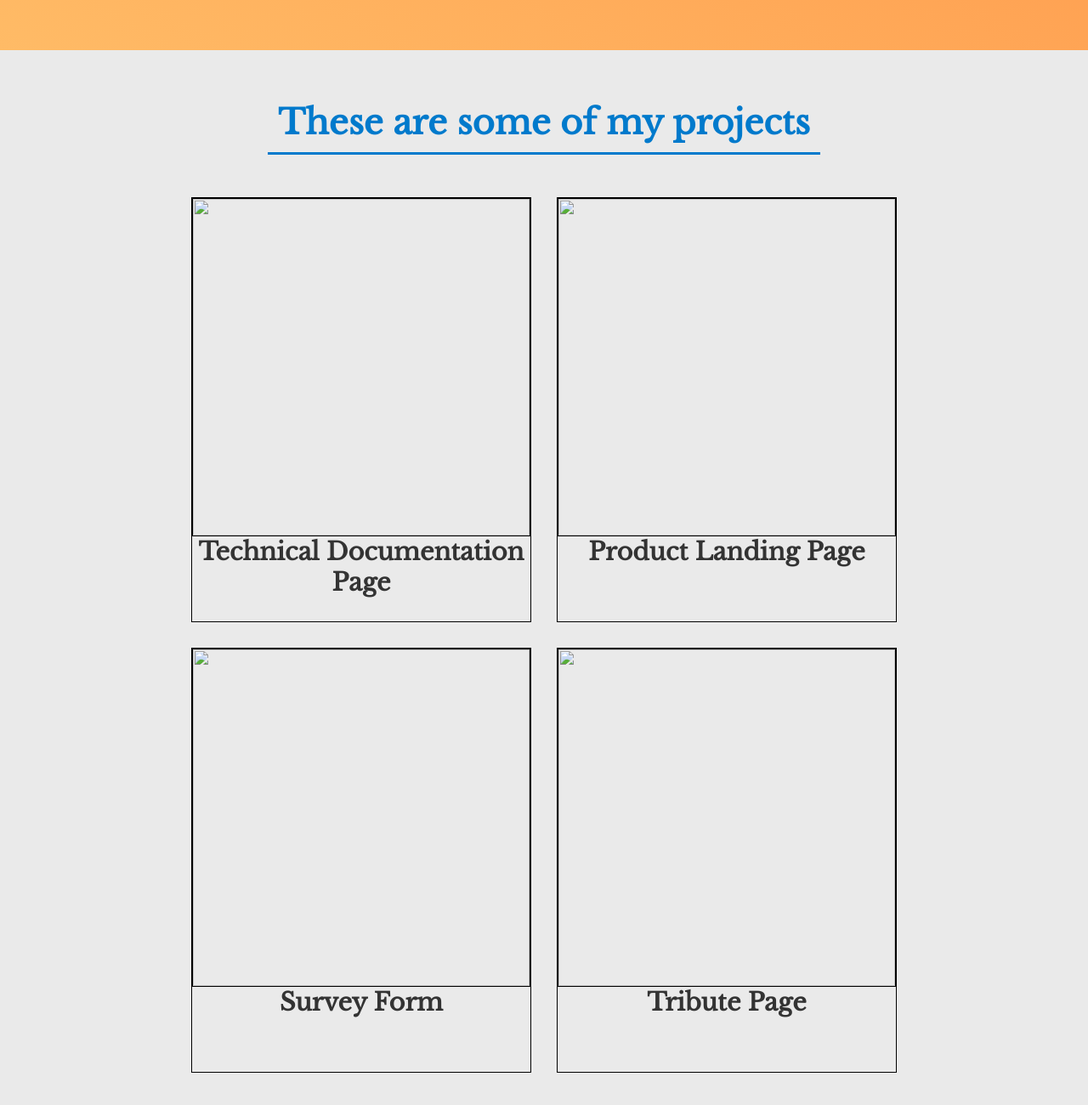
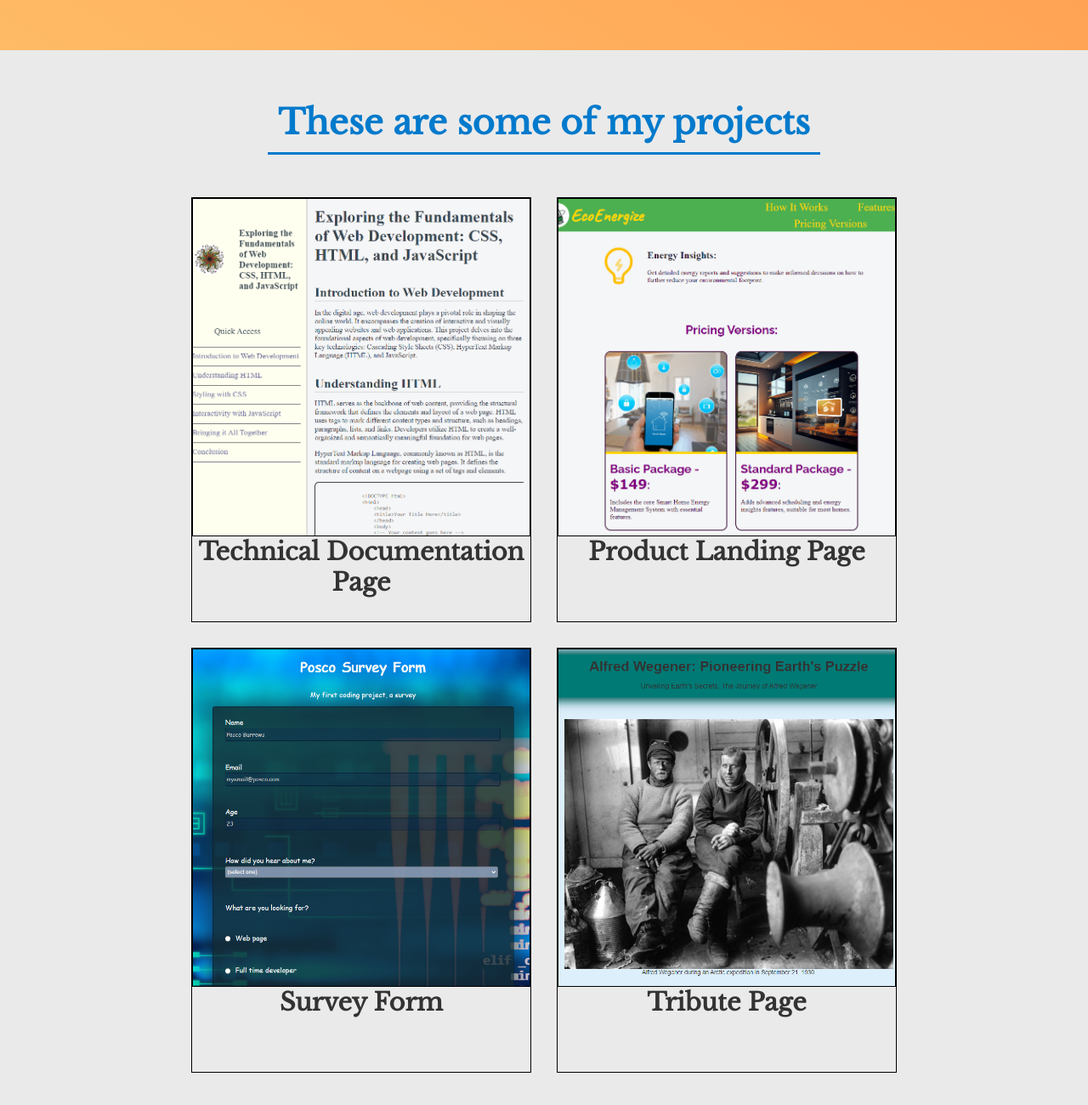
Before and after one commit to SebastianG36/fCCResponsiveWebDesign-P5, a plain HTML site: page index.html in a window 1280 px wide. Shown: the part 741-2041 px from the top of the page at 85% size. Drawn offline with nearby package versions, Linux system fonts and the light colour scheme; the site is published under a folder, as on GitHub Pages, so addresses that start at the root find nothing.

Commit message:
imagefix

```diff
--- a/index.html
+++ b/index.html
@@ -33,7 +33,7 @@
               <a href="https://sebastiang36.github.io/fCCResponsiveWebDesign-P3/" target="_blank">
                 <div class="project-tile">
                   <div class="imgt">
-                    <img src="/Projects/P3v1.png">
+                    <img src="Projects/P3v1.png">
                   </div>
                   <h2>Technical Documentation Page</h2>
                 </div>
@@ -41,7 +41,7 @@
               <a href="https://sebastiang36.github.io/fCCResponsiveWebDesign-P4/" target="_blank">
                 <div class="project-tile">
                   <div class="imgt">
-                    <img src="/Projects/P4.png">
+                    <img src="Projects/P4.png">
                   </div>
                   <h2>Product Landing Page</h2>
                 </div>
@@ -49,7 +49,7 @@
               <a href="https://sebastiang36.github.io/fCCResponsiveWebDesign-P1/" target="_blank">
                 <div class="project-tile">
                   <div class="imgt">
-                    <img src="/Projects/P1.png">
+                    <img src="Projects/P1.png">
                   </div>
                   <h2>Survey Form</h2>
                 </div>
@@ -57,7 +57,7 @@
               <a href="https://sebastiang36.github.io/fCCResponsiveWebDesign-P2/" target="_blank">
                 <div class="project-tile">
                   <div class="imgt">
-                    <img src="/Projects/P2.png">
+                    <img src="Projects/P2.png">
                   </div>
                   <h2>Tribute Page</h2>
                 </div>
```
